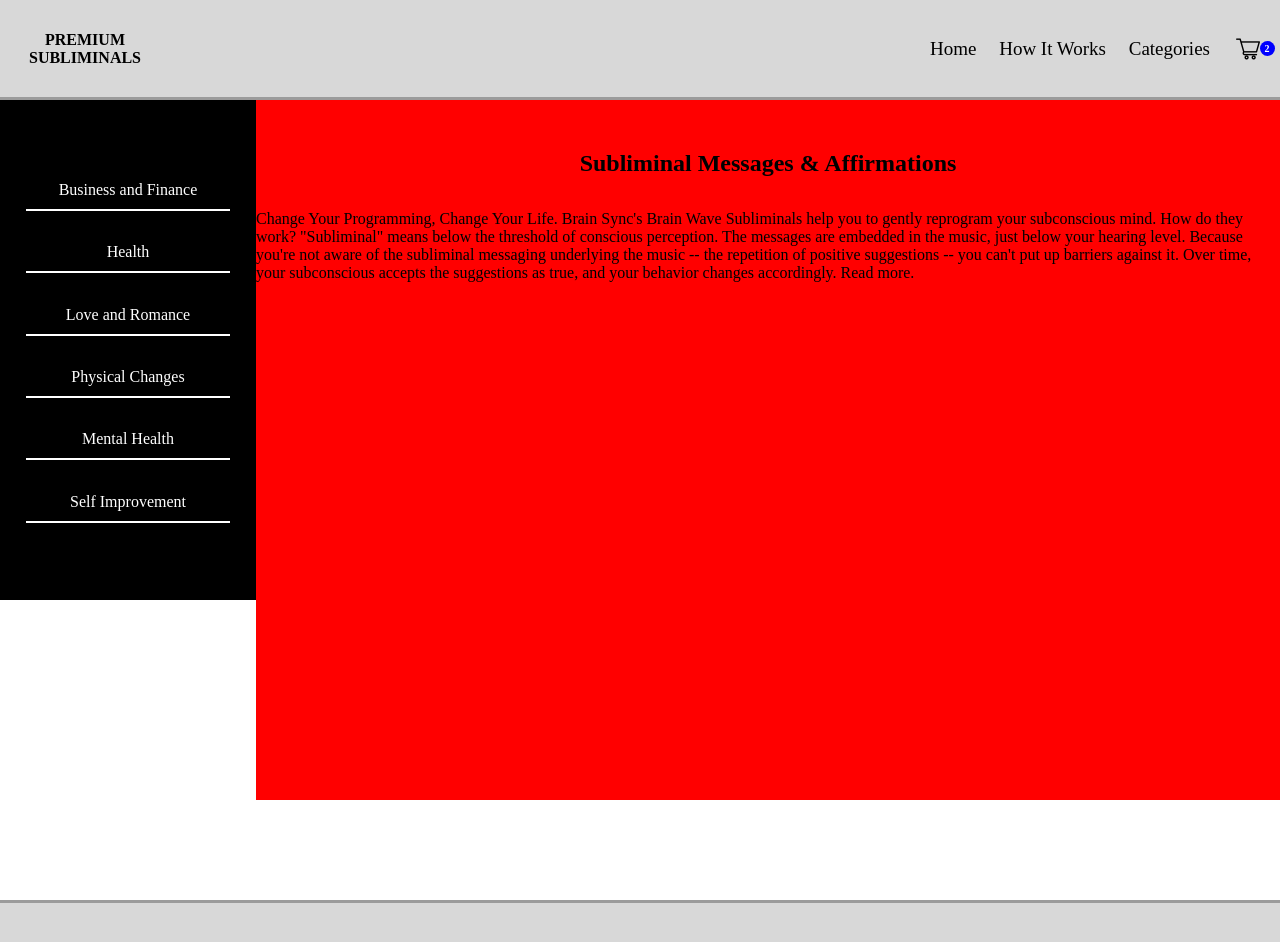
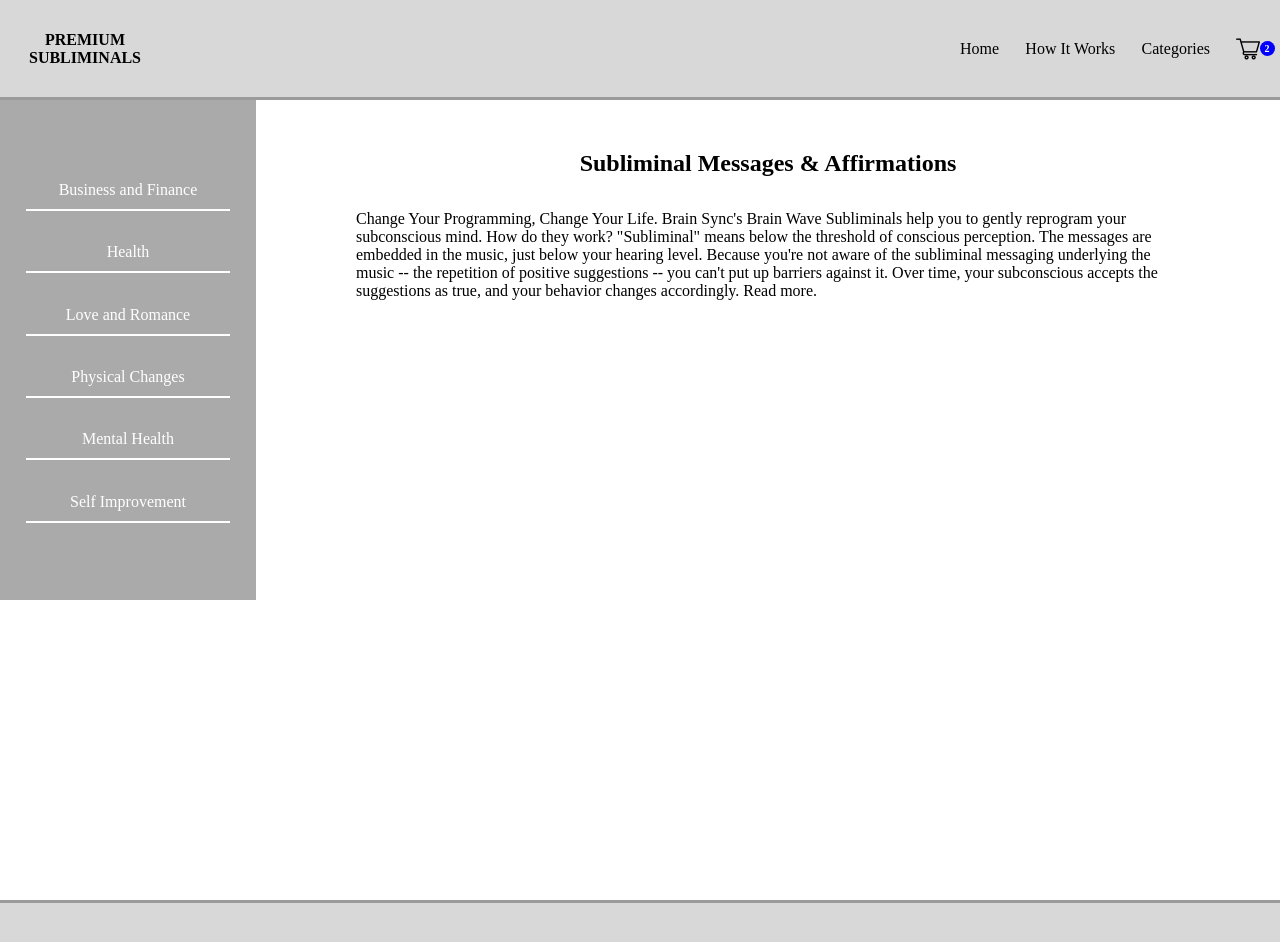
Before and after one commit to lavell119/subliminal-site-react, a React (Create React App) app in the folder subliminal-site-react/: page / in a window 1280 px wide. Shown: the top 942 px of the page. Built offline with nearby package versions, Linux system fonts and the light colour scheme.

Commit message:
reduced nav link text size

```diff
--- a/subliminal-site-react/src/App.css
+++ b/subliminal-site-react/src/App.css
@@ -15,7 +15,7 @@
 
 .nav {
   height:100%;
-  width: 320px;
+  width: 290px;
   display: flex;
   align-items: center;
   justify-content: space-between;
@@ -34,7 +34,7 @@
 .nav a {
   text-decoration: none;
   color: black;
-  font-size: 19px;
+  font-size: 16px;
 }
 
 .header {
@@ -54,7 +54,7 @@
 .sidebar {
   width: 20%;
   height: 500px;
-  background: black;
+  background: rgb(170, 170, 170);
   display: flex;
   align-items: flex-start;
   justify-content: center;
@@ -91,7 +91,7 @@
   width: 100%;
   display: flex;
   flex-direction: column;
-  background: red;
+  padding: 0px 100px;
   align-items: center;
   padding-top: 50px;
 }
```
